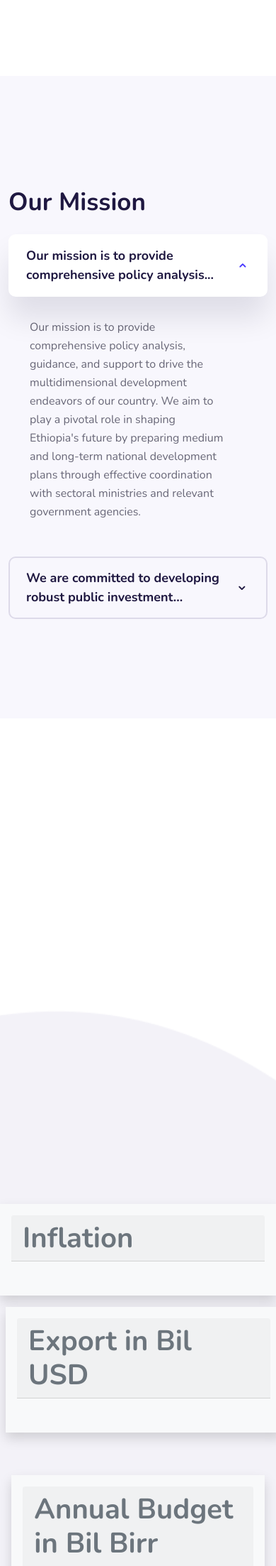
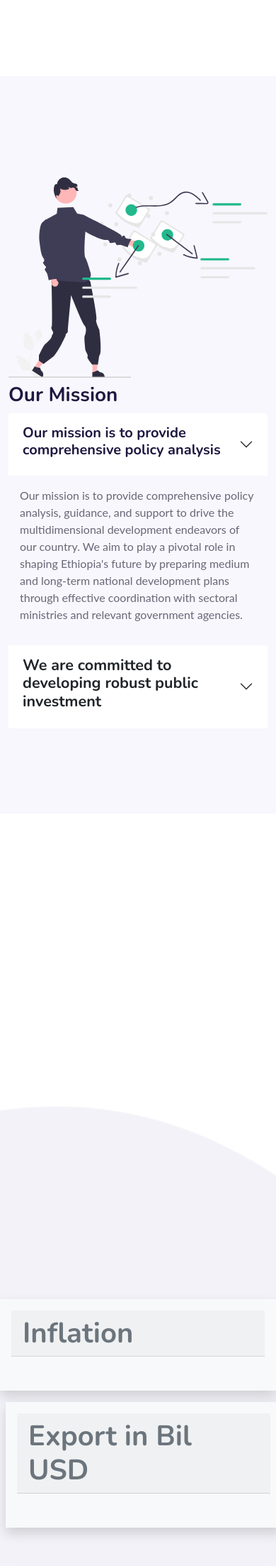
Before and after one commit to MikiyasMebrate/Time-Series-Data, a Django app: template TimeSeriesBase/templates/index.html in a window 390 px wide. Shown: the part 934-3140 px from the top of the page at 71% size. Run offline with Django 4.2, Linux system fonts and the light colour scheme; the template is opened without the code that fills it, so the values that code supplies are empty; parts of the project's set-up code (start-up, migrations or seed data) failed here and were passed over; some libraries are stand-ins or nearby versions; some web fonts are replaced.

Commit message:
user page responsiveness done

```diff
--- a/TimeSeriesBase/templates/data.html
+++ b/TimeSeriesBase/templates/data.html
@@ -12,11 +12,10 @@
 <script src="https://code.jquery.com/ui/1.12.1/jquery-ui.min.js"></script>
 <link rel="stylesheet" href="https://cdn.datatables.net/1.13.7/css/jquery.dataTables.min.css">
 
-
 </head>
   <body>
     {% include 'includes/navbar.html'%}
-    <section class='pt-1 '>
+    <section class='mt-5'>
     <div class="container-fluid mt-3">
       <h2 class='text-center'>Ethiopia Development Indicator</h2>
       <hr class="divider">
--- a/TimeSeriesBase/templates/index.html
+++ b/TimeSeriesBase/templates/index.html
@@ -68,57 +68,61 @@
 
             <!-- hero area end -->
             <section class="faq__area p-relative pt-135 pb-120 grey-bg-12">
-                <div class="faq__thumb ml-5" data-background="{% static "assets/image/drawPresentation1.svg" %}"></div>
                 <div class="container">
-                    <div class="row">
-                        <div class="col-xl-5 offset-xl-7 col-lg-6 offset-lg-6 col-md-7 offset-md-5">
-                            <div class="faq__wrapper">
-                                <div class="section__title section__title-3 mb-25 wow fadeInUp" data-wow-delay=".2s">
-                                    <span></span>
-                                    <h2>Our Mission</h2>
+                  <div class="row justify-content-center">
+                    <div class="col-md-6 mt-2">
+                      <img style="max-width: 100%" class='img-fluid  mx-auto d-block' src="{% static 'assets/image/drawPresentation1.svg' %}" alt="">
                     </div>
-                                <div id="accordion">
-                                    <div class="card wow fadeInUp" data-wow-delay=".4s">
-                                        <div class="card-header" id="headingOne">
-                                        <h5 class="mb-0">
-                                            <button class="btn btn-link" data-toggle="collapse" data-target="#collapseOne" aria-expanded="true" aria-controls="collapseOne">
-                                                Our mission is to provide comprehensive policy analysis...
+                    <div class="col-md-5 mt-2 borde wow fadeInUp" data-wow-delay=".4s">
+                      <h1 class="h1 fw-bold">Our Mission</h1>
+
+
+                      <div class="accordion  text-start" id="accordionExample">
+
+
+                        <div class="accordion-item border-0">
+                          <h2 class="accordion-header" id="headingOne">
+                            <button class="card-header accordion-button collapsed " type="button" data-bs-toggle="collapse" data-bs-target="#collapseOne" aria-expanded="true" aria-controls="collapseOne">
+                              <h4 class="text-start">Our mission is to provide comprehensive policy analysis</h4>
                             </button>
-                                        </h5>
-                                        </div>
-
-                                        <div id="collapseOne" class="collapse show" aria-labelledby="headingOne" data-parent="#accordion">
-                                        <div class="card-body">
+                          </h2>
+                          <div id="collapseOne" class="accordion-collapse  collapse show" aria-labelledby="headingOne" data-bs-parent="#accordionExample">
+                            <div class="card-body grey-bg-12 wow fadeInUp" data-wow-delay=".4s">
+                              <p>
                                 Our mission is to provide comprehensive policy analysis, guidance,
                                 and support to drive the multidimensional development endeavors of
                                 our country. We aim to play a pivotal role in shaping Ethiopia's
                                 future by preparing medium and long-term national development plans
                                 through effective coordination with sectoral ministries and relevant
                                 government agencies.
+                              </p>
                             </div>
                           </div>
                         </div>
-                                    <div class="card wow fadeInUp" data-wow-delay=".2s">
-                                        <div class="card-header" id="headingTwo">
-                                        <h5 class="mb-0">
-                                            <button class="btn btn-link collapsed" data-toggle="collapse" data-target="#collapseTwo" aria-expanded="false" aria-controls="collapseTwo">
-                                                We are committed to developing robust public investment...
+
+
+
+                        <div class="accordion-item border-0">
+                          <h2 class="accordion-header" id="headingThree">
+                            <button class="card-header accordion-button collapsed" type="button" data-bs-toggle="collapse" data-bs-target="#collapseThree" aria-expanded="false" aria-controls="collapseThree">
+                             <div class="h4 text-start fw-bold "> We are committed to developing robust public investment</div>
                             </button>
-                                        </h5>
-                                        </div>
-                                        <div id="collapseTwo" class="collapse" aria-labelledby="headingTwo" data-parent="#accordion">
-                                        <div class="card-body">
+                          </h2>
+                          <div id="collapseThree" class="accordion-collapse collapse" aria-labelledby="headingThree" data-bs-parent="#accordionExample">
+                            <div class="accordion-body grey-bg-12 " data-wow-delay=".4s">
+                             <p>
                               We are committed to developing robust public investment
                               administration and management capabilities to ensure efficient
                               appraisal, selection, and prioritization of policies, programs, and
                               development projects. By enhancing these capacities, we strive to
                               maximize the impact of public resources and promote sustainable and
                               inclusive development.
+                             </p>
                             </div>
                           </div>
                         </div>
 
-                                </div>
+
                       </div>
                     </div>
                   </div>
@@ -279,19 +283,19 @@
                         </div>
                         <div class="carousel-inner">
                           <div class="carousel-item active" data-bs-interval="1000">
-                            <img src="{% static "assets/image/main.png" %}" class="d-block w-100 rounded" height="540rem" width="370rem" alt="...">
+                            <img src="{% static 'assets/image/main.png' %}" class="d-block w-100 rounded img-fluid" alt="...">
 
                           </div>
                           <div class="carousel-item" data-bs-interval="2000">
-                            <img src="{% static "assets/image/expanded.png" %}" class=" d-block w-100 rounded" height="540rem" width="370rem" alt="...">
+                            <img src="{% static 'assets/image/expanded.png' %}" class=" d-block w-100 rounded img-fluid" alt="...">
 
                           </div>
                           <div class="carousel-item">
-                            <img src="{% static "assets/image/table.png" %}" class=" d-block w-100 rounded" height="540rem" width="370rem" alt="...">
+                            <img src="{% static 'assets/image/table.png' %}" class=" d-block w-100 rounded img-fluid" alt="...">
 
                           </div>
                           <div class="carousel-item">
-                            <img src="{% static "assets/image/chart.png" %}" class=" d-block w-100 rounded" height="540rem" width="370rem" alt="...">
+                            <img src="{% static 'assets/image/chart.png' %}" class=" d-block w-100 rounded img-fluid" alt="...">
 
                           </div>
                         </div>
```
Also changed, not shown: TimeSeriesBase/views.py (+2 -18 lines), UserAdmin/views.py (+4 -5 lines). Lines whose indentation alone changed are shown as unchanged.
